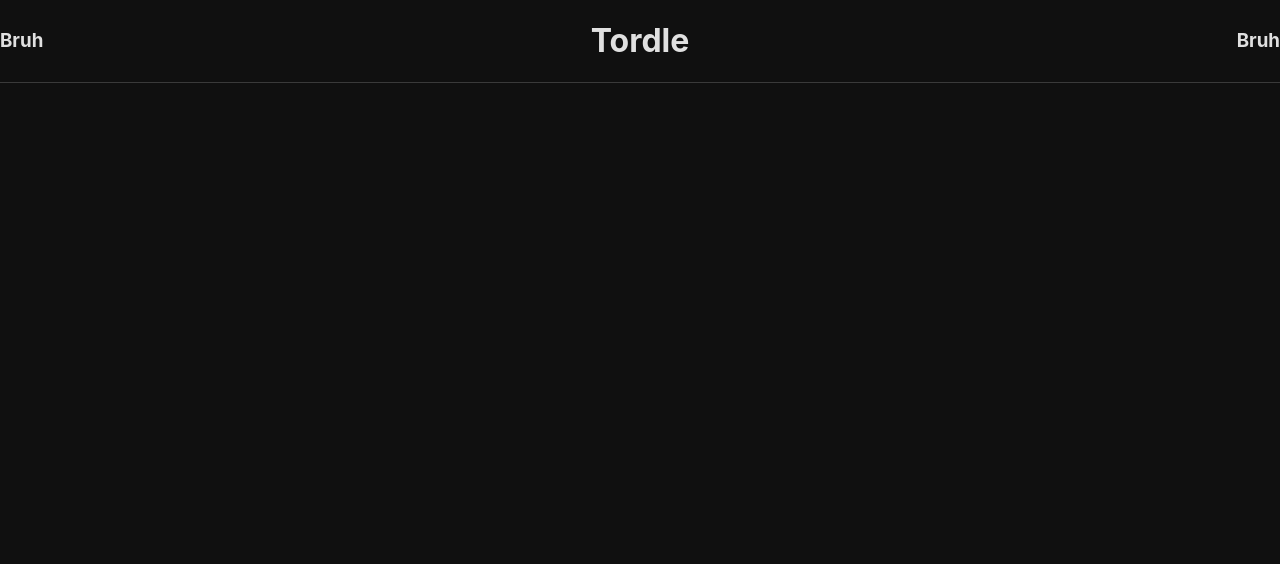
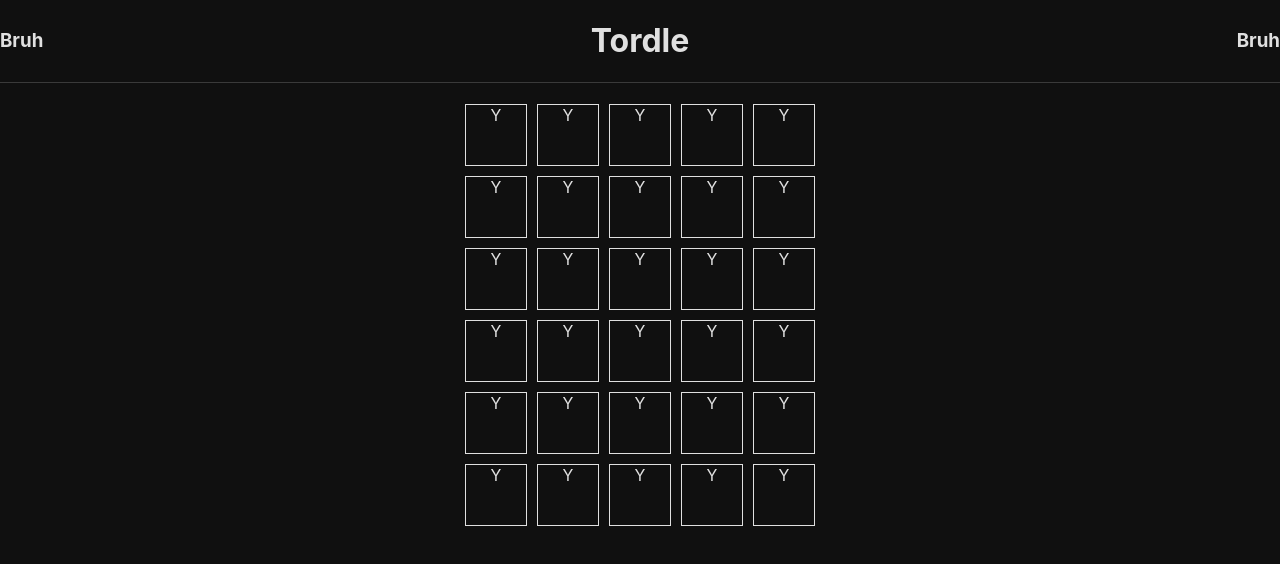
Before and after one commit to CDrury0/tordle, a React (Create React App) app: page / in a window 1280 px wide. Shown: the top 564 px of the page. Built offline with nearby package versions, Linux system fonts and the light colour scheme.

Commit message:
Basic Styling

```diff
--- a/src/App.css
+++ b/src/App.css
@@ -1,20 +1,5 @@
 .App {
   text-align: center;
-}
-
-.App-header {
-  background-color: #282c34;
-  min-height: 100vh;
-  display: flex;
-  flex-direction: column;
-  align-items: center;
-  justify-content: center;
-  font-size: calc(10px + 2vmin);
-  color: white;
-}
-
-.App-link {
-  color: #61dafb;
 }
 
 :root {
@@ -45,3 +30,22 @@
 #leftHead {
   justify-content: start;
 }
+
+.Board {
+  display: flex;
+  flex-direction: column;
+  align-items: center;
+  margin-top: clamp(5px, 2vh, 30px);
+}
+
+.BoardRow {
+  flex: 1;
+  display: flex;
+}
+
+.BoardCell {
+  border: thin solid #e0e0e0;
+  width: clamp(60px, 6.5vh, 80px);
+  height: clamp(60px, 6.5vh, 80px);
+  margin: 5px;
+}
--- a/src/App.tsx
+++ b/src/App.tsx
@@ -7,7 +7,7 @@ function App() {
   return (
     <div className="App">
       <Heading />
-      <Board numGuesses={5}/>
+      <Board numGuesses={6}/>
     </div>
   );
 }
--- a/src/Components/Board.tsx
+++ b/src/Components/Board.tsx
@@ -8,14 +8,16 @@ interface BoardProps {
 const Board: React.FC<BoardProps> = ({ numGuesses }) => {
     const dummy = GetNumDummy(numGuesses);
     return (
-        <>
+        <div className="Board">
             {dummy.map((val, index) => {
                 //make word length variable?
                 return <BoardRow
                     wordLength={5}
+                    val={val}
+                    index={index}
                 />
             })}
-        </>
+        </div>
     );
 }
 
--- /dev/null
+++ b/src/Components/BoardCell.tsx
@@ -0,0 +1,10 @@
+
+const BoardCell: React.FC = () => {
+    return (
+        <div className="BoardCell">
+            Y
+        </div>
+    );
+}
+
+export default BoardCell;
--- a/src/Components/BoardRow.tsx
+++ b/src/Components/BoardRow.tsx
@@ -1,14 +1,19 @@
 import {GetNumDummy} from './Board';
+import BoardCell from './BoardCell';
 
 interface BoardRowProps {
     wordLength: number
+    val: number
+    index: number
 }
 
-const BoardRow: React.FC<BoardRowProps> = ({ wordLength }) => {
+const BoardRow: React.FC<BoardRowProps> = ({ wordLength, val, index }) => {
     const dummy = GetNumDummy(wordLength);
     return (
         <div className="BoardRow">
-
+            {dummy.map((val, index) => {
+                return <BoardCell/>
+            })}
         </div>
     );
 }
```
Lines whose indentation alone changed are shown as unchanged.
